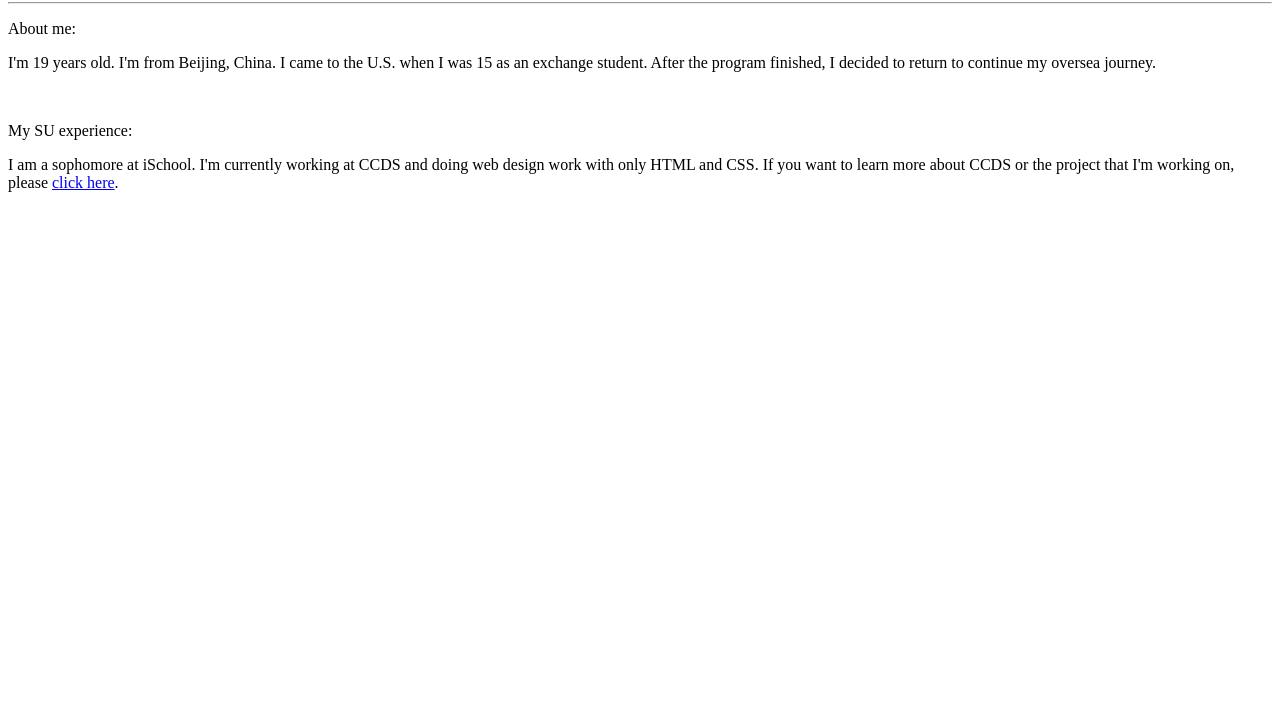
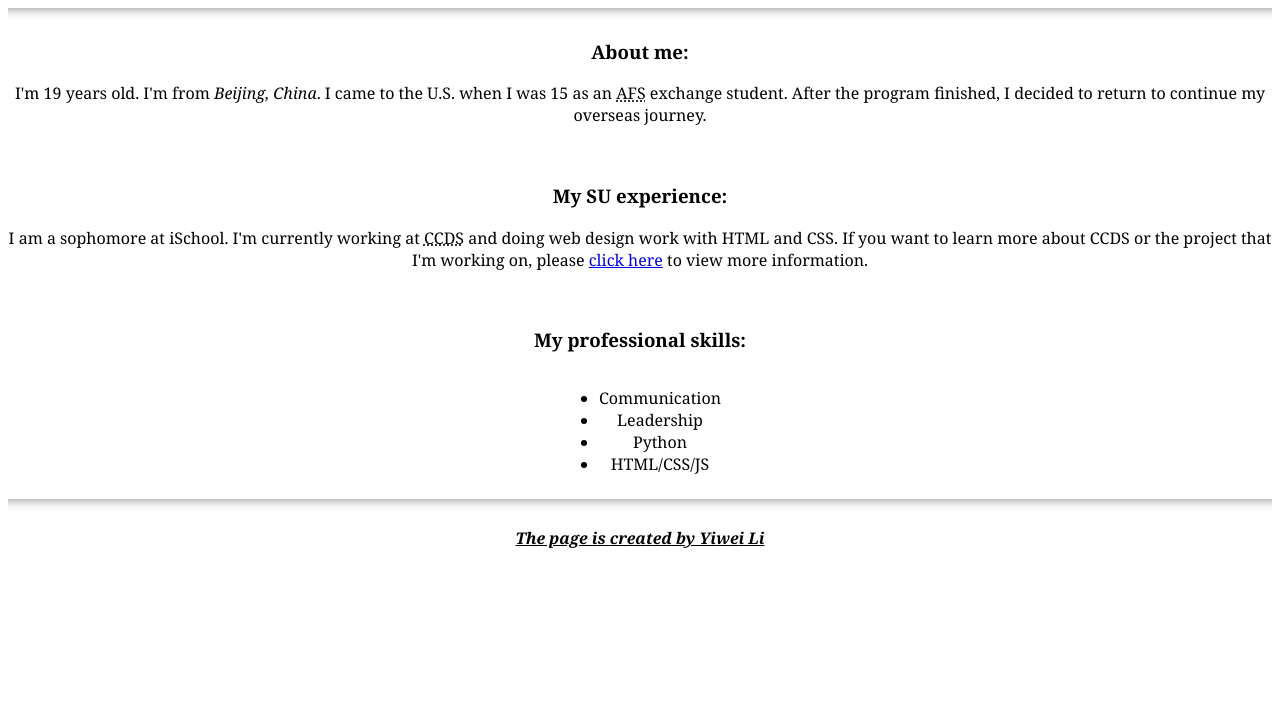
Before and after one commit to yli325-su/ist263-spring2020, a plain HTML site: page week-02/yli325_about-me.html in a window 1280 px wide. Shown: the part 78-800 px from the top of the page. Drawn offline with Linux system fonts and the light colour scheme.

Commit message:
Updated HTML

```diff
--- a/week-02/yli325_about-me.html
+++ b/week-02/yli325_about-me.html
@@ -1,14 +1,48 @@
 <!DOCTYPE html>
-<htmL>
+<htmL lang="en">
     <head>
         <title>Yiwei Li</title>
+        <style>
+            * {
+                font-family: Cambria, Cochin, Georgia, Times, 'Times New Roman', serif;
+                text-align: center;
+            }
+
+            hr {
+                height: 12px;
+                border: 0;
+                box-shadow: inset 0 12px 12px -12px rgba(0, 0, 0, 0.5);
+            }
+
+            ul {
+                display: inline-block;
+                text-align: left;
+            }
+
+
+        </style>
     </head>
     <body>
         <h1>Li, Yiwei</h1>
         <hr />
-        <p>About me:</p>
-        <p>I'm 19 years old. I'm from Beijing, China. I came to the U.S. when I was 15 as an exchange student. After the program finished, I decided to return to continue my oversea journey.</p><br />
-        <p>My SU experience:</p>
-        <p>I am a sophomore at iSchool. I'm currently working at CCDS and doing web design work with only HTML and CSS. If you want to learn more about CCDS or the project that I'm working on, please <a href="https://ischool.syr.edu/research/research-centers/ccds/" target="_blank">click here</a>.</p>
+
+        <div class="info-me">
+            <h3><strong>About me:</strong></h3>
+            <p>I'm 19 years old. I'm from <em>Beijing, China</em>. I came to the U.S. when I was 15 as an <abbr title="American Field Service">AFS</abbr> exchange student. After the program finished, I decided to return to continue my overseas journey.</p>
+            <br />
+            <h3><strong>My SU experience:</strong></h3>
+            <p>I am a sophomore at iSchool. I'm currently working at <abbr title="Center of Computation and Data Science">CCDS</abbr> and doing web design work with HTML and CSS. If you want to learn more about CCDS or the project that I'm working on, please <a href="https://ischool.syr.edu/research/research-centers/ccds/" target="_blank">click here</a> to view more information.</p>
+            <br />
+            <h3><strong>My professional skills:</strong></h3>
+            <ul>
+                <li>Communication</li>
+                <li>Leadership</li>
+                <li>Python</li>
+                <li>HTML/CSS/JS</li>
+            </ul>
+            <br />
+        </div>
+        <hr />
+        <p><strong><em><u>The page is created by Yiwei Li</u></em></strong></p>
     </body>
 </htmL>
```
